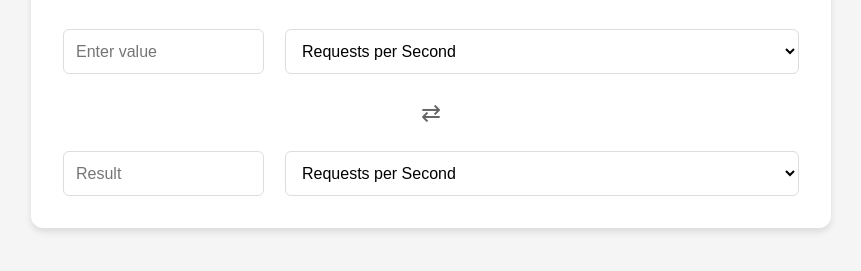
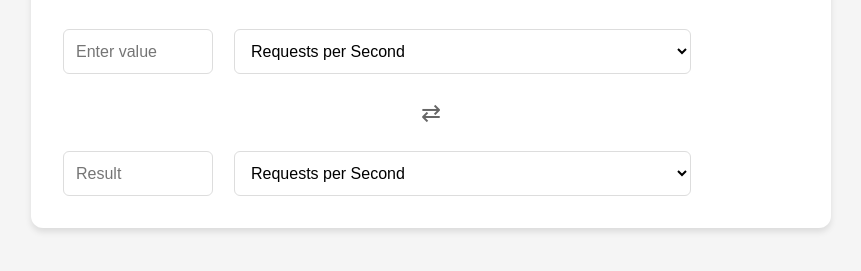
Before and after one commit to sedkis/rps-calculator, a plain HTML site: page index.html in a window 1280 px wide. Shown: the part 323-594 px from the top of the page, without its empty margins (209-1070 px from the left). Drawn offline with Linux system fonts and the light colour scheme.

Commit message:
fix widths on selects

```diff
--- a/styles.css
+++ b/styles.css
@@ -47,11 +47,11 @@ input, select {
 }
 
 input {
-    width: 201px;
+    width: 150px;
 }
 
 select {
-    flex: 1;
+    flex: 0.8;
     background-color: white;
     cursor: pointer;
 }
```
